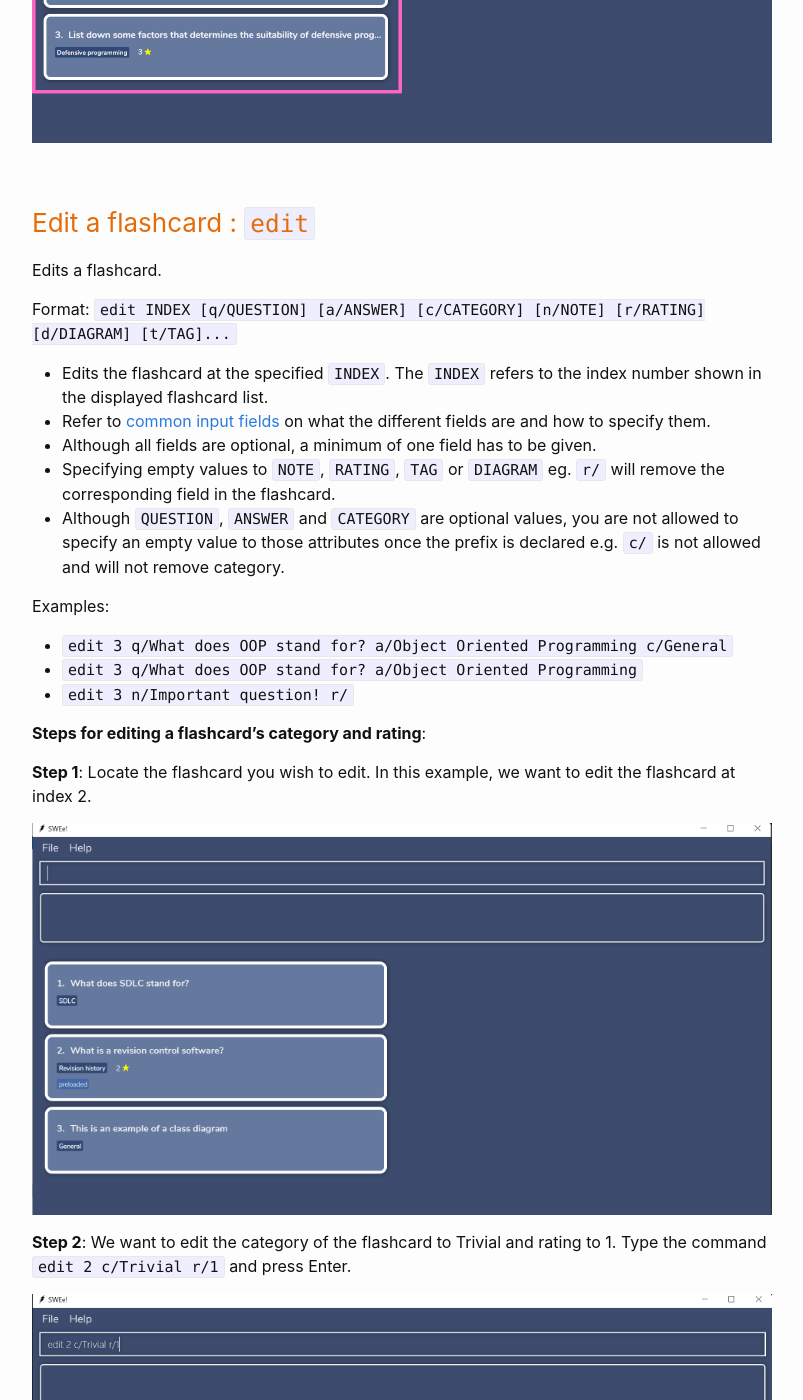
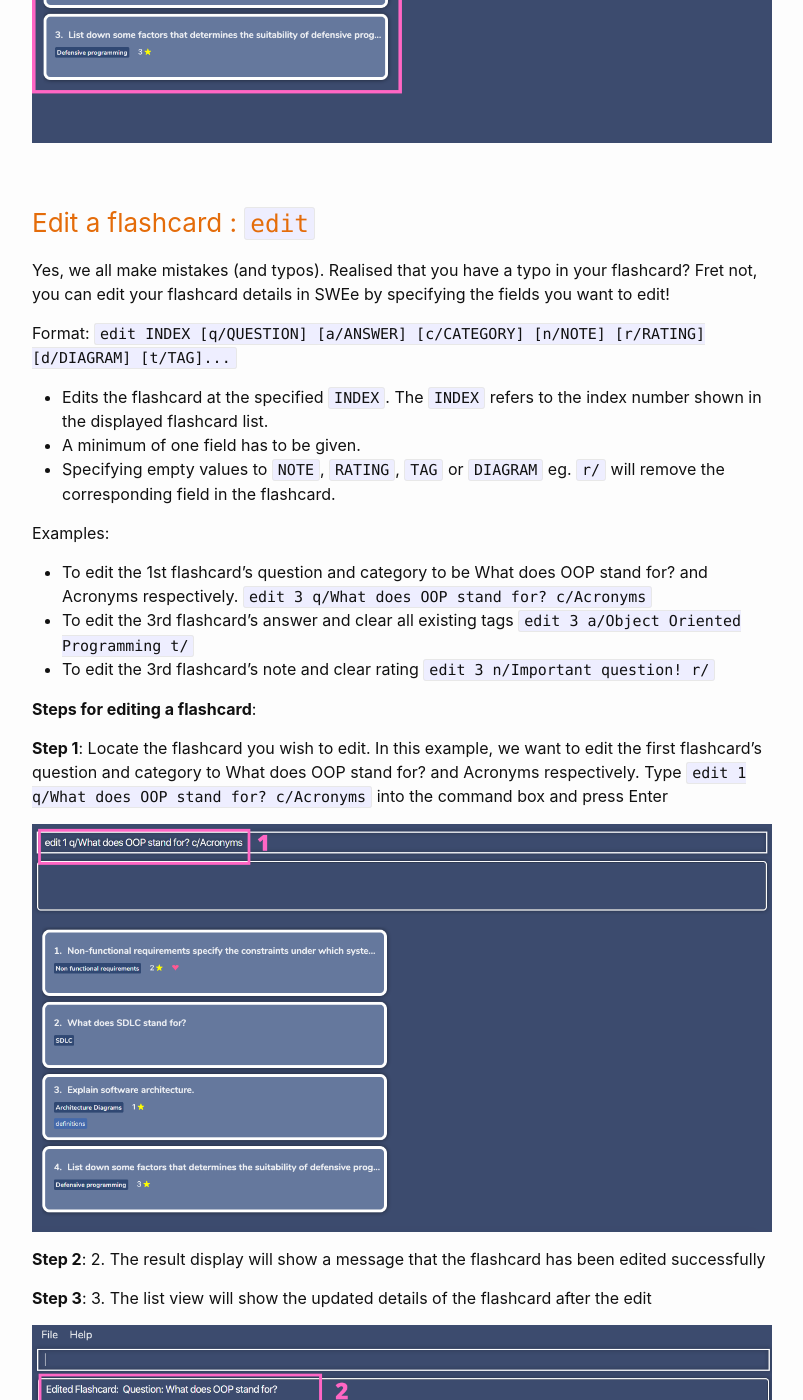
Before and after one commit to minzzelo/cs2101ug, a Jekyll site: the page built from docs/UserGuide.md, in a window 1280 px wide and 1400 px high, scrolled down 8892 px. Shown: the whole window, without its empty margins (238-1041 px from the left). Built offline with Jekyll 4.4.1, drawn with Linux system fonts in a browser that asks for light colours; emoji names are drawn with the system emoji font; some of the changed text lies outside the part shown.

Commit message:
Update edit feature

```diff
--- a/docs/UserGuide.md
+++ b/docs/UserGuide.md
@@ -206,37 +206,37 @@ Example: `delete 3` deletes the 3rd flashcard in the flashcard list.
 
 ### Edit a flashcard  : `edit`
 
-Edits a flashcard.
+Yes, we all make mistakes (and typos). Realised that you have a typo in your flashcard? Fret not, you can edit your flashcard details in SWEe by specifying the fields you want to edit!
 
 Format: `edit INDEX [q/QUESTION] [a/ANSWER] [c/CATEGORY] [n/NOTE] [r/RATING] [d/DIAGRAM] [t/TAG]...`
 
 * Edits the flashcard at the specified `INDEX`. The `INDEX` refers to the index number shown in the displayed flashcard list.
-* Refer to [common input fields](#common-input-fields) on what the different fields are and how to specify them.
-* Although all fields are optional, a minimum of one field has to be given.
+* A minimum of one field has to be given.
 * Specifying empty values to `NOTE`, `RATING`, `TAG` or `DIAGRAM` eg. `r/` will remove the corresponding field in the flashcard.
-* Although `QUESTION`, `ANSWER` and `CATEGORY` are optional values, you are not allowed to specify an empty value to those attributes
-once the prefix is declared e.g. `c/` is not allowed and will not remove category.
 
 Examples:
-* `edit 3 q/What does OOP stand for? a/Object Oriented Programming c/General`
-* `edit 3 q/What does OOP stand for? a/Object Oriented Programming`
-* `edit 3 n/Important question! r/`
+
+* To edit the 1st flashcard’s question and category to be What does OOP stand for? and Acronyms respectively.
+`edit 3 q/What does OOP stand for? c/Acronyms`
+* To edit the 3rd flashcard’s answer and clear all existing tags
+`edit 3 a/Object Oriented Programming t/`
+* To edit the 3rd flashcard’s note and clear rating
+`edit 3 n/Important question! r/`
+
 <div style="page-break-after: always;"></div>
 
-**Steps for editing a flashcard's category and rating**:
+**Steps for editing a flashcard**:
 
-**Step 1**: Locate the flashcard you wish to edit. In this example, we want to edit the flashcard at index 2.
+**Step 1**: Locate the flashcard you wish to edit. In this example, we want to edit the first flashcard's question and category to What does OOP stand for? and Acronyms respectively. Type `edit 1 q/What does OOP stand for? c/Acronyms` into the command box and press Enter
 
 ![filedirectory](images/ug/ug_edit_step1.PNG)
 <div style="page-break-after: always;"></div>
 
-**Step 2**: We want to edit the category of the flashcard to Trivial and rating to 1. Type the command `edit 2 c/Trivial r/1` and press Enter.
+**Step 2**: 2. The result display will show a message that the flashcard has been edited successfully
+
+**Step 3**: 3. The list view will show the updated details of the flashcard after the edit
 
 ![filedirectory](images/ug/ug_edit_step2.PNG)
-
-**Step 3**: The flashcard's category and rating are edited to Trivial and 1 respectively.
-
-![filedirectory](images/ug/ug_edit_step3.PNG)
 
 <div style="page-break-after: always;"></div>
 
```
Also changed, not shown: docs/images/ug/ug_edit_step1.PNG, docs/images/ug/ug_edit_step2.PNG.
